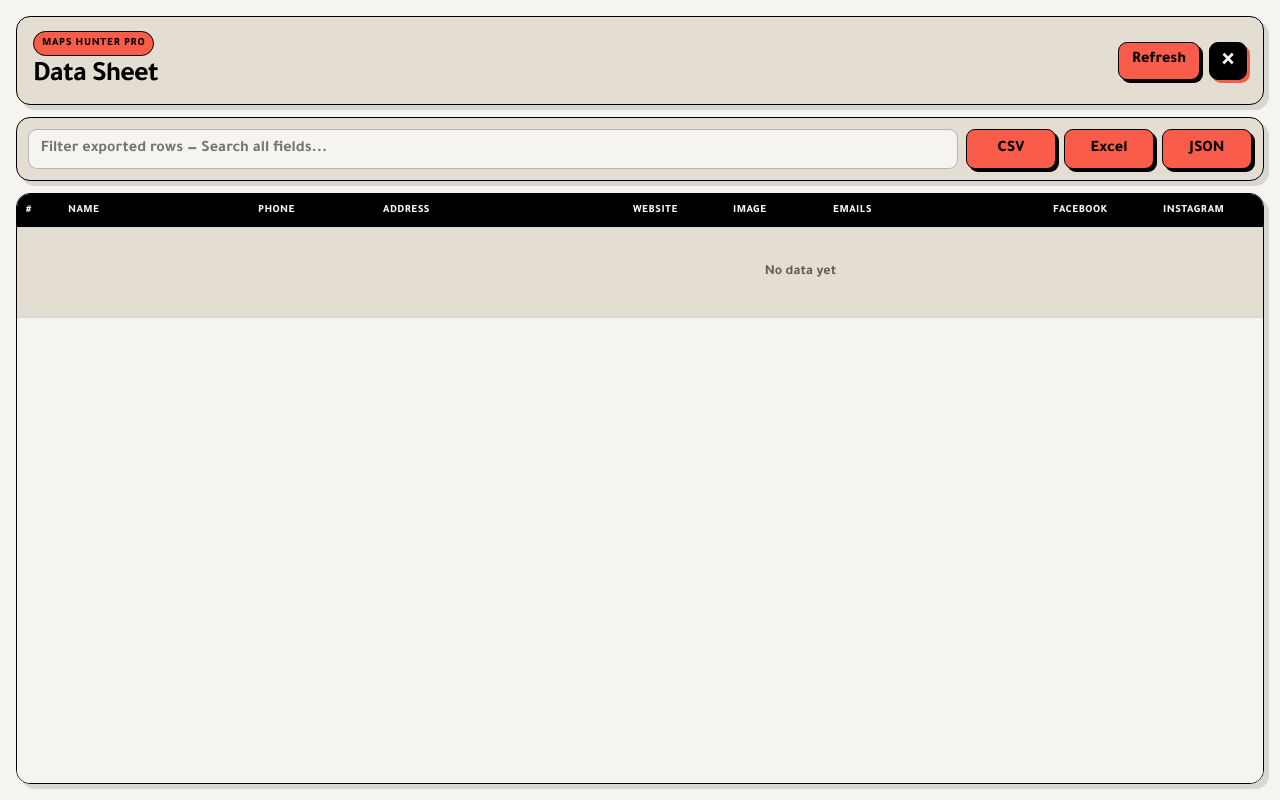
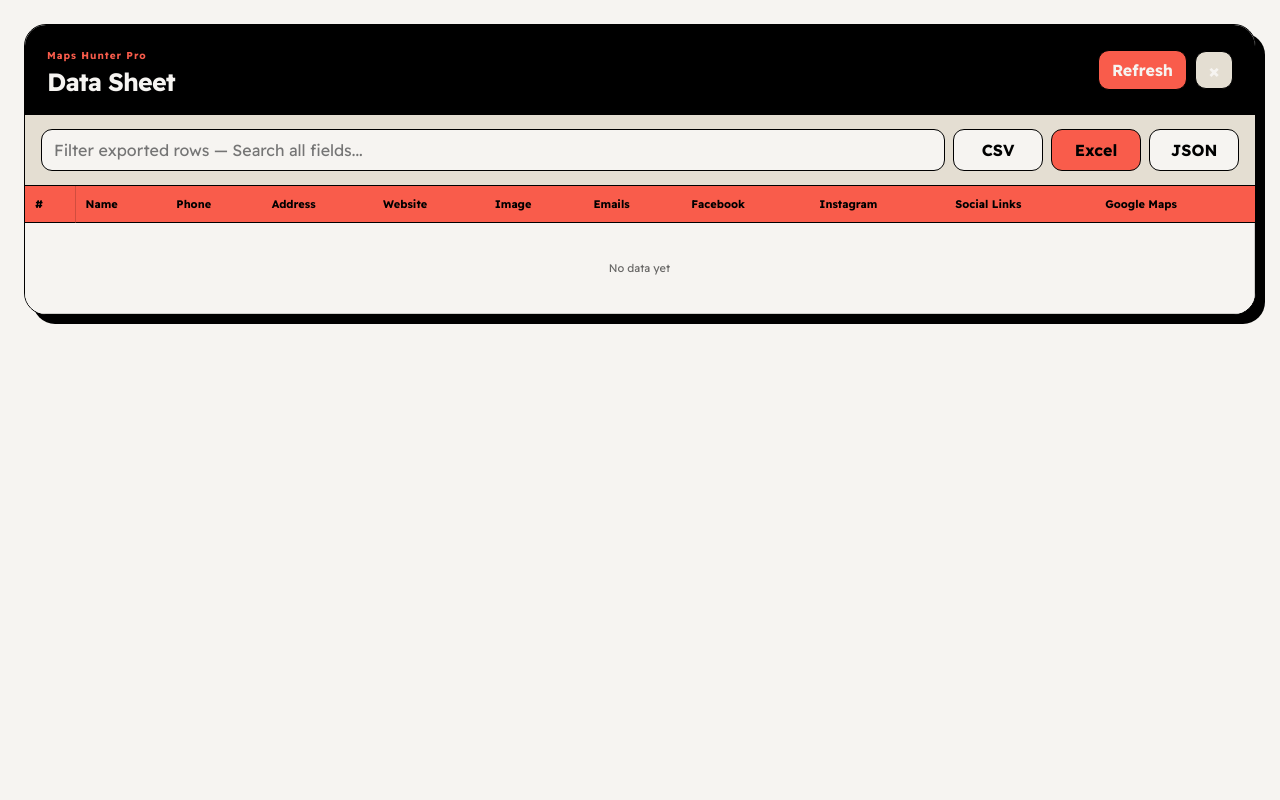
Before and after one commit to x4hop/maps-hunter-pro, a browser extension: page extension/data.html in a window 1280 px wide. Drawn offline with Linux system fonts and the light colour scheme.

Commit message:
style(extension): use Readex Pro and brand palette in data sheet

```diff
--- a/extension/data.css
+++ b/extension/data.css
@@ -1,36 +1,9 @@
-@import url("fonts/tajawal.css");
-:root{--color-paper:#F6F4F1;--color-stone:#E4DED2;--color-coral:#F95C4B;--color-black:#000000;--background:var(--color-paper);--surface:var(--color-stone);--primary:var(--color-coral);--text:var(--color-black);--muted:rgba(0,0,0,.58);--line:rgba(0,0,0,.16)}
-*{box-sizing:border-box}
-html,body{margin:0;min-height:100vh;background:var(--background);color:var(--text);font-family:Tajawal,Arial,sans-serif}
-button,input{font:inherit}
-.sheet{min-height:100vh;padding:16px;display:flex;flex-direction:column;gap:12px}
-header,.toolbar,.wrap{background:var(--color-paper);border:1.5px solid var(--color-black);border-radius:14px;box-shadow:5px 5px 0 rgba(0,0,0,.12)}
-header{display:flex;align-items:center;justify-content:space-between;gap:12px;padding:14px 16px;background:var(--color-stone)}
-header span{display:inline-block;padding:5px 8px;border:1px solid var(--color-black);border-radius:999px;background:var(--color-coral);color:var(--color-black);font-size:11px;font-weight:900;text-transform:uppercase;letter-spacing:.06em}
-h1{margin:6px 0 0;font-size:28px;line-height:1;letter-spacing:-.035em}
-button{border:1.5px solid var(--color-black);border-radius:9px;min-height:38px;padding:0 13px;background:var(--color-coral);color:var(--color-black);font-weight:900;cursor:pointer;box-shadow:3px 3px 0 var(--color-black);transition:transform .15s ease,box-shadow .15s ease}
-button:hover{transform:translate(-1px,-1px);box-shadow:5px 5px 0 var(--color-black)}
-.header-actions{display:flex;align-items:center;gap:9px}
-.close-btn{width:38px;padding:0;background:var(--color-black);color:var(--color-paper);font-size:24px;line-height:1;box-shadow:3px 3px 0 var(--color-coral)}
-.toolbar{display:grid;grid-template-columns:1fr repeat(3,90px);gap:8px;padding:11px;background:var(--color-stone)}
-input{height:40px;border:1.5px solid rgba(0,0,0,.26);border-radius:9px;padding:0 12px;background:var(--color-paper);color:var(--color-black);font-weight:700;outline:none}
-input:focus{border-color:var(--color-black);box-shadow:0 0 0 3px rgba(249,92,75,.2)}
-.wrap{flex:1;min-height:0;overflow:auto}
-table{width:100%;border-collapse:collapse;table-layout:fixed}
-th,td{padding:10px 9px;border-bottom:1px solid rgba(0,0,0,.12);text-align:left;white-space:nowrap;overflow:hidden;text-overflow:ellipsis;font-size:14px}
-th{position:sticky;top:0;background:var(--color-black);color:var(--color-paper);font-weight:900;text-transform:uppercase;font-size:11px;letter-spacing:.04em;z-index:1}
-td{font-weight:700}
-tbody tr:nth-child(even){background:rgba(228,222,210,.58)}
-tbody tr:hover{background:rgba(249,92,75,.11)}
-th:nth-child(1),td:nth-child(1){width:42px}
-th:nth-child(2),td:nth-child(2){width:190px}
-th:nth-child(3),td:nth-child(3){width:125px}
-th:nth-child(4),td:nth-child(4){width:250px}
-th:nth-child(5),td:nth-child(5),th:nth-child(6),td:nth-child(6),th:nth-child(11),td:nth-child(11){width:100px}
-th:nth-child(7),td:nth-child(7),th:nth-child(10),td:nth-child(10){width:220px}
-th:nth-child(8),td:nth-child(8),th:nth-child(9),td:nth-child(9){width:110px}
-a{color:var(--color-black);font-weight:900;text-decoration:underline;text-decoration-color:var(--color-coral);text-decoration-thickness:2px;text-underline-offset:2px}
-.empty{text-align:center!important;color:var(--muted)!important;padding:36px!important;background:var(--color-stone)}
-.toast{position:fixed;left:50%;bottom:16px;transform:translateX(-50%) translateY(14px);opacity:0;background:var(--color-black);color:var(--color-paper);border:1.5px solid var(--color-coral);border-radius:10px;padding:10px 14px;font-size:14px;font-weight:900;box-shadow:4px 4px 0 var(--color-coral);transition:.18s ease}
-.toast.show{opacity:1;transform:translateX(-50%) translateY(0)}
-@media(max-width:760px){.sheet{padding:10px}.toolbar{grid-template-columns:1fr repeat(3,72px)}header{align-items:flex-start}h1{font-size:24px}}
+@import url('https://fonts.googleapis.com/css2?family=Readex+Pro:wght@400;500;600;700;800&display=swap');
+:root{--paper:#F6F4F1;--stone:#E4DED2;--coral:#F95C4B;--black:#000;--white:#fff;--muted:rgba(0,0,0,.58);--line:rgba(0,0,0,.16)}
+*{box-sizing:border-box}html,body{margin:0;min-height:100%;background:var(--paper);color:var(--black)}body{font-family:"Readex Pro",system-ui,-apple-system,"Segoe UI",Arial,sans-serif;-webkit-font-smoothing:antialiased;padding:24px}button,input{font:inherit;color:inherit}
+.sheet{width:min(1540px,100%);margin:auto;border:1.5px solid var(--black);border-radius:22px;background:var(--white);box-shadow:9px 9px 0 var(--black);overflow:hidden}
+header{min-height:88px;padding:18px 22px;display:flex;align-items:center;justify-content:space-between;gap:16px;background:var(--black);color:var(--paper)}header span{font-size:10px;font-weight:800;letter-spacing:.1em;color:var(--coral)}header h1{margin:3px 0 0;font-size:25px;letter-spacing:-.035em}.header-actions{display:flex;align-items:center;gap:8px}.header-actions button,.toolbar button{border:1.5px solid var(--black);border-radius:11px;background:var(--coral);font-weight:800;cursor:pointer}.header-actions button{padding:9px 13px}.header-actions .close-btn{width:38px;height:38px;padding:0;background:var(--stone);font-size:20px}
+.toolbar{display:grid;grid-template-columns:minmax(220px,1fr) repeat(3,90px);gap:8px;padding:14px 16px;background:var(--stone);border-bottom:1.5px solid var(--black)}.toolbar input{width:100%;border:1.5px solid var(--black);border-radius:11px;background:var(--paper);padding:10px 12px;outline:none}.toolbar input:focus{box-shadow:3px 3px 0 var(--coral)}.toolbar button{background:var(--paper)}.toolbar #excelBtn{background:var(--coral)}
+.wrap{overflow:auto;max-height:calc(100vh - 190px)}table{width:100%;min-width:1220px;border-collapse:separate;border-spacing:0;font-size:11px}thead{position:sticky;top:0;z-index:5}th{background:var(--coral);color:var(--black);font-weight:800;text-align:left;padding:11px 10px;border-bottom:1.5px solid var(--black);white-space:nowrap}td{padding:10px;border-bottom:1px solid var(--line);vertical-align:top;max-width:260px;overflow:hidden;text-overflow:ellipsis;white-space:nowrap}tbody tr:nth-child(even) td{background:rgba(228,222,210,.32)}tbody tr:hover td{background:rgba(249,92,75,.10)}td:first-child,th:first-child{position:sticky;left:0;z-index:2;background:var(--paper);border-right:1px solid var(--line)}th:first-child{z-index:6;background:var(--coral)}a{color:var(--black);font-weight:700;text-decoration-color:var(--coral);text-decoration-thickness:2px;text-underline-offset:2px}.empty{text-align:center;padding:38px;color:var(--muted)}
+.toast{position:fixed;left:50%;bottom:20px;transform:translate(-50%,12px);padding:10px 14px;border-radius:11px;background:var(--black);color:var(--paper);font-size:11px;font-weight:700;opacity:0;transition:.18s ease}.toast.show{opacity:1;transform:translate(-50%,0)}
+@media(max-width:700px){body{padding:10px}.sheet{border-radius:15px;box-shadow:5px 5px 0 var(--black)}.toolbar{grid-template-columns:1fr repeat(3,64px)}.toolbar button{font-size:10px}}
```
